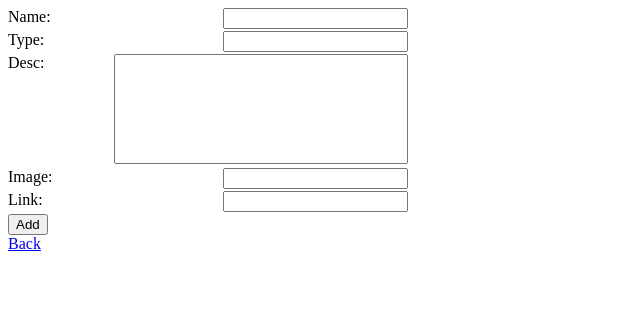
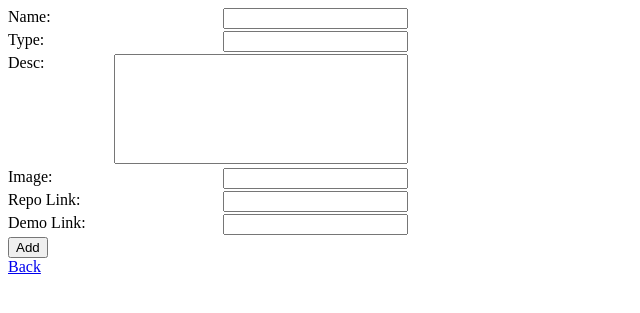
Before and after one commit to hoptond/portfolio, a PHP site: page /edit/addproj.php in a window 1280 px wide. Shown: the top 313 px of the page, without its empty margins (0-640 px from the left). Run offline with PHP 8.4, Linux system fonts and the light colour scheme; the visitor is signed in with stand-in values (Sample User, id 1).

Commit message:
rewrite cms editor pages to account for new fields

```diff
--- a/edit/addproj.php
+++ b/edit/addproj.php
@@ -31,8 +31,12 @@ verifyUser();
                 <input name="img" type="text">
             </div>
             <div class="longinput">
-                <label>Link: </label>
-                <input name="link" type="text">
+                <label>Repo Link: </label>
+                <input name="repo_link" type="text">
+            </div>
+            <div class="longinput">
+                <label>Demo Link: </label>
+                <input name="use_link" type="text">
             </div>
             <input type="submit" value="Add">
         </form>
--- a/edit/cms_functions.php
+++ b/edit/cms_functions.php
@@ -90,7 +90,8 @@ function displayEditProjectInput(PDO $db, int $id) {
     $output .= '<div class="longinput"><label>Type: </label><input name="type" type="text" value="' . $array['type'] . '"></div>';
     $output .= '<div class="longinputlarge"><label>Desc: </label><textarea name="desc">' . $array['desc'] . '</textarea></div>';
     $output .= '<div class="longinput"><label>Image: </label><input name="img" type="text" value="' . $array['image'] . '"></div>';
-    $output .= '<div class="longinput"><label>Link: </label><input name="link" type="text" value="' . $array['link'] . '"></div>';
+    $output .= '<div class="longinput"><label>Code Link: </label><input name="repo_link" type="text" value="' . $array['repo_link'] . '"></div>';
+    $output .= '<div class="longinput"><label>Usable Link: </label><input name="use_link" type="text" value="' . $array['use_link'] . '"></div>';
     $output .= '<input type="hidden" name="id" value ="' . $id . '">';
     $output .= '<input type="submit" value="Edit"></form>';
     return $output;
@@ -282,7 +283,7 @@ function updateAbout(PDO $db, $about) {
  * project of that ID in the database.
  */
 function getProjectFromDB(PDO $db, int $id) {
-    $stmt = $db->prepare('SELECT `title`,`type`,`desc`,`image`,`link` FROM `projects` WHERE `id` = :id LIMIT 1');
+    $stmt = $db->prepare('SELECT `title`,`type`,`desc`,`image`,`repo_link`,`use_link` FROM `projects` WHERE `id` = :id LIMIT 1');
     $stmt->bindParam(':id', $id);
     $stmt->execute();
     $project = $stmt->fetch();
@@ -303,7 +304,8 @@ function getProjectDataFromPOST($postData) {
     $project['type'] = filter_var($postData['type'], FILTER_SANITIZE_STRING);
     $project['desc'] = filter_var($postData['desc'], FILTER_SANITIZE_STRING);
     $project['img'] = filter_var($postData['img'], FILTER_SANITIZE_STRING);
-    $project['link'] = filter_var($postData['link'], FILTER_SANITIZE_STRING);
+    $project['repo_link'] = filter_var($postData['repo_link'], FILTER_SANITIZE_STRING);
+    $project['use_link'] = filter_var($postData['use_link'], FILTER_SANITIZE_STRING);
     return $project;
 }
 
@@ -333,12 +335,13 @@ function getContactInfoFromPOST($postData) {
  * @return Returns TRUE if the project was added successfully, FALSE if otherwise.
  */
 function addProjectToDatabase(PDO $db, $project) {
-    $stmt = $db->prepare('INSERT INTO `projects`(`title`, `type`, `desc`,`image`,`link`) VALUES(:title, :type, :desc, :image, :link);');
+    $stmt = $db->prepare('INSERT INTO `projects`(`title`, `type`, `desc`,`image`,`repo_link`,`use_link`) VALUES(:title, :type, :desc, :image, :repo_link, :use_link);');
     $stmt->bindParam(':title',$project['title']);
     $stmt->bindParam(':type',$project['type']);
     $stmt->bindParam(':desc',$project['desc']);
     $stmt->bindParam(':image',$project['img']);
-    $stmt->bindParam(':link',$project['link']);
+    $stmt->bindParam(':repo_link',$project['repo_link']);
+    $stmt->bindParam(':use_link', $project['use_link']);
     return $stmt->execute();
 }
 
@@ -354,12 +357,13 @@ function addProjectToDatabase(PDO $db, $project) {
  * @return Returns TRUE if the project was edited successfully, FALSE if otherwise.
  */
 function updateProjectInDatabase(PDO $db, int $id, $project) {
-    $stmt = $db->prepare('UPDATE `projects` SET `title`=:title, `type`=:type, `desc`=:desc, `image`=:img, `link`=:link  WHERE `id`=:id;');
+    $stmt = $db->prepare('UPDATE `projects` SET `title`=:title, `type`=:type, `desc`=:desc, `image`=:img, `repo_link`=:repo, `use_link`= :link WHERE `id`=:id;');
     $stmt->bindParam(':title',$project['title']);
     $stmt->bindParam(':type',$project['type']);
     $stmt->bindParam(':desc',$project['desc']);
     $stmt->bindParam(':img',$project['img']);
-    $stmt->bindParam(':link',$project['link']);
+    $stmt->bindParam(':repo',$project['repo_link']);
+    $stmt->bindParam(':link',$project['use_link']);
     $stmt->bindParam(':id',$id);
     return $stmt->execute();
 }
--- a/edit/index.php
+++ b/edit/index.php
@@ -3,7 +3,7 @@
 require 'security_functions.php';
 
 session_start();
-if($_SESSION['loggedin']) {
+if(in_array('loggedin', $_SESSION)) {
     header('Location: dash.php');
 }
 
--- a/edit/security_functions.php
+++ b/edit/security_functions.php
@@ -36,7 +36,6 @@ function verifyUser() {
  * this value is blank.
  */
 function loginFailMessage() : string {
-    session_start();
     if (array_key_exists('badname' , $_SESSION) || array_key_exists('badpass', $_SESSION) ||
         array_key_exists('badfields', $_SESSION)) {
         session_destroy();
--- a/frontend.php
+++ b/frontend.php
@@ -86,11 +86,11 @@ function getProjectLinks(array $projects) {
     for ($i = 0; $i < count($projects); $i++) {
         if($i === 0) {
             $output .= '<div class="showcasebottom">
-                            <a class="showcaseview" href="' . $projects[$i]['link'] . '">View Project</a>
+                            <a class="showcaseview" href="' . $projects[$i]['repo_link'] . '">View Project</a>
                         </div>';
         } else {
             $output .= '<div class="showcasebottom hidden">
-                            <a class="showcaseview" href="' . $projects[$i]['link'] . '">View Project</a>
+                            <a class="showcaseview" href="' . $projects[$i]['repo_link'] . '">View Project</a>
                         </div>';
         }
     }
--- a/index.php
+++ b/index.php
@@ -4,7 +4,7 @@ require  'frontend.php';
 require 'edit/cms_functions.php';
 
 $db = getDBConnection();
-$stmt = $db->prepare('SELECT `title`,`type`,`desc`,`image`,`link` FROM `projects`');
+$stmt = $db->prepare('SELECT `title`,`type`,`desc`,`image`,`repo_link`,`use_link` FROM `projects`');
 $stmt->execute();
 $projects = $stmt->fetchAll();
 
```
